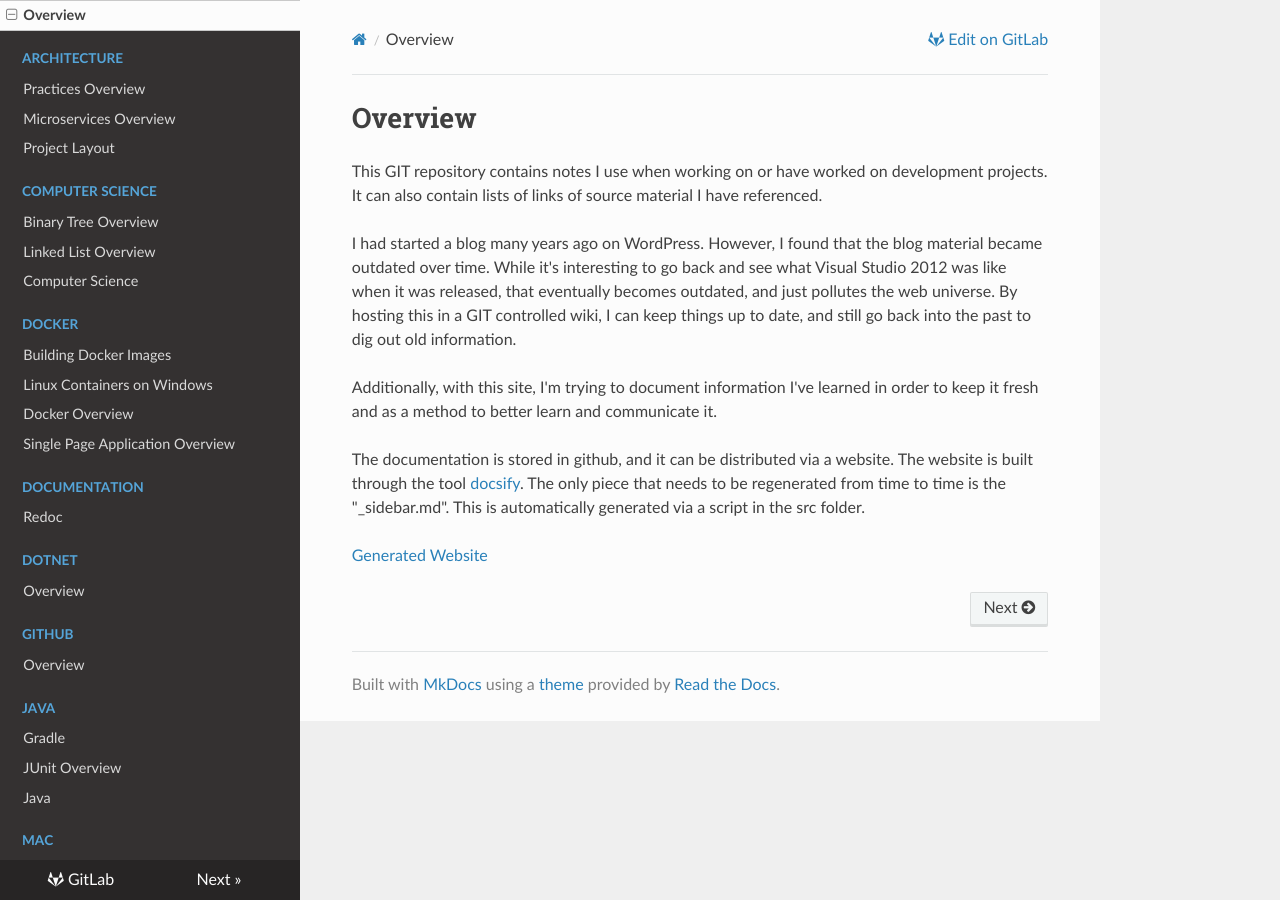
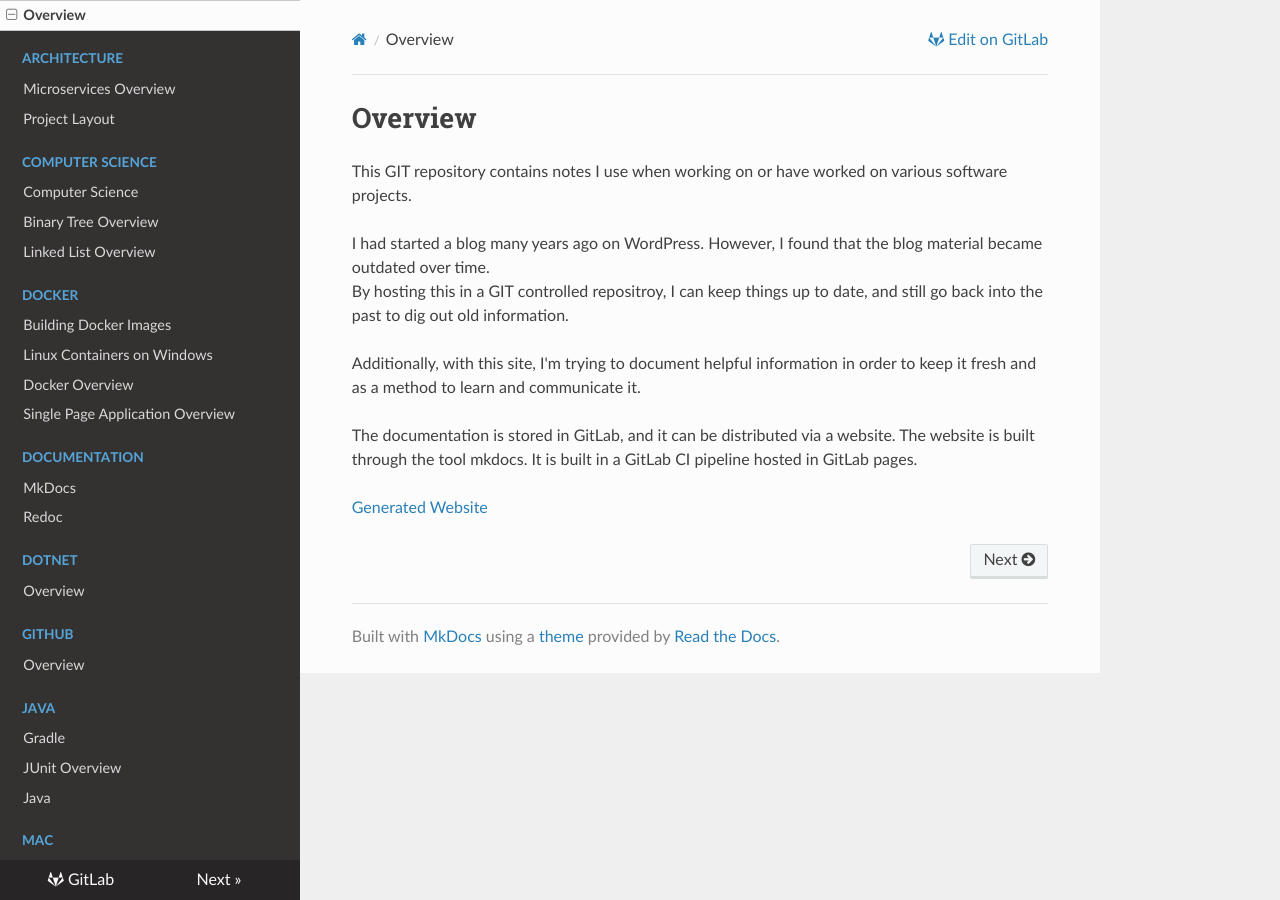
Before and after one commit to jerhon/developer-notes, an MkDocs documentation site: the page built from docs/index.md, in a window 1280 px wide. Built offline with MkDocs 1.6.1, drawn with Linux system fonts in a browser that asks for light colours; nearby versions of some CDN libraries.

Commit message:
updates to documentation

```diff
--- a/docs/index.md
+++ b/docs/index.md
@@ -1,11 +1,15 @@
 # Overview
 
-This GIT repository contains notes I use when working on or have worked on development projects.  It can also contain lists of links of source material I have referenced.
+This GIT repository contains notes I use when working on or have worked on various software projects.
 
-I had started a blog many years ago on WordPress.  However, I found that the blog material became outdated over time.  While it's interesting to go back and see what Visual Studio 2012 was like when it was released, that eventually becomes outdated, and just pollutes the web universe.  By hosting this in a GIT controlled wiki, I can keep things up to date, and still go back into the past to dig out old information.
+I had started a blog many years ago on WordPress.
+However, I found that the blog material became outdated over time.
+By hosting this in a GIT controlled repositroy, I can keep things up to date, and still go back into the past to dig out old information.
 
-Additionally, with this site, I'm trying to document information I've learned in order to keep it fresh and as a method to better learn and communicate it.
+Additionally, with this site, I'm trying to document helpful information in order to keep it fresh and as a method to learn and communicate it.
 
-The documentation is stored in github, and it can be distributed via a website.  The website is built through the tool [docsify](https://docsify.js.org).  The only piece that needs to be regenerated from time to time is the "_sidebar.md".  This is automatically generated via a script in the src folder.
+The documentation is stored in GitLab, and it can be distributed via a website.
+The website is built through the tool mkdocs.
+It is built in a GitLab CI pipeline hosted in GitLab pages.
 
-[Generated Website](https://jerhon.github.io/developer-notes)
+[Generated Website](https://jerhon.gitlab.io/developer-notes)
```
Also changed, not shown: docs/computer-science/index.md (added, +5 -0 lines), docs/computer-science/readme.md (deleted, +0 -5 lines), docs/documentation/mkdocs.md (added, +36 -0 lines), docs/processes/development-practices.md (renamed from docs/architecture/development-practices.md).
